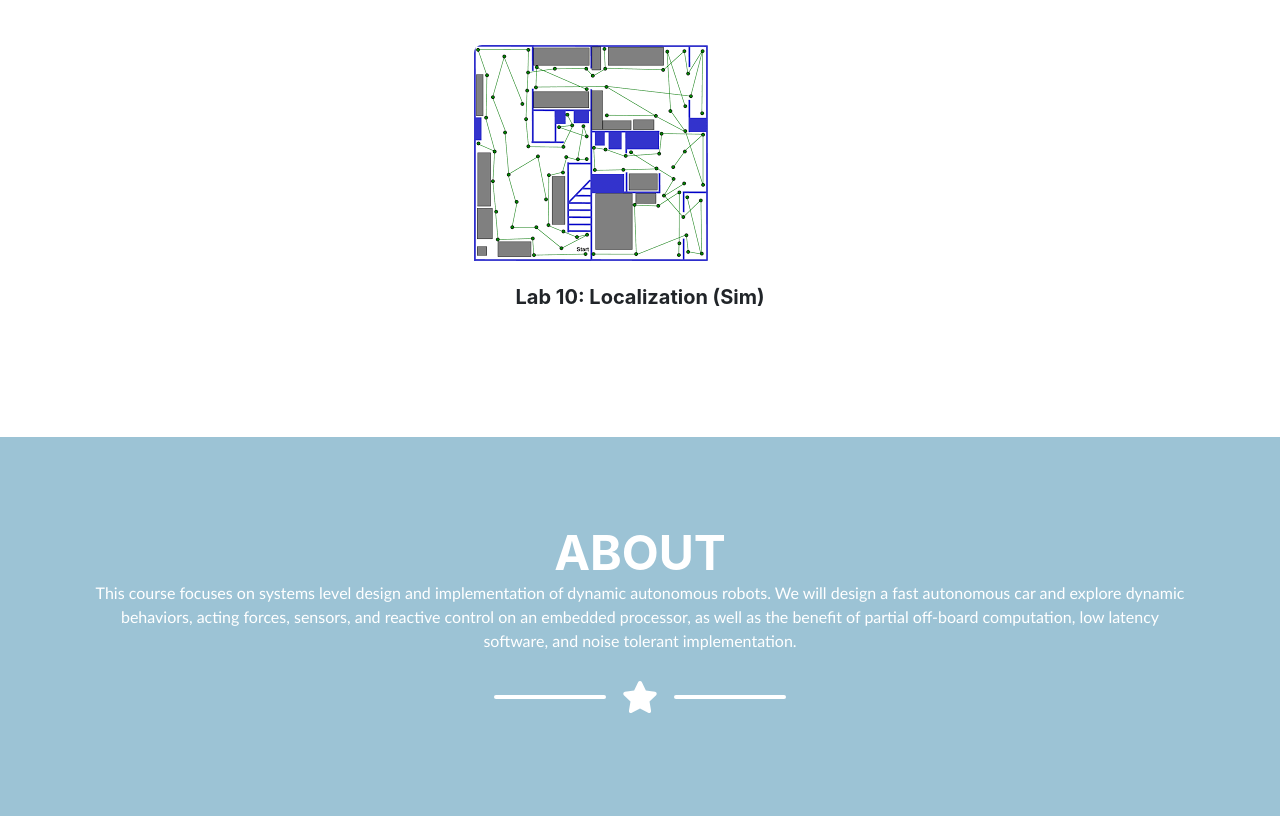
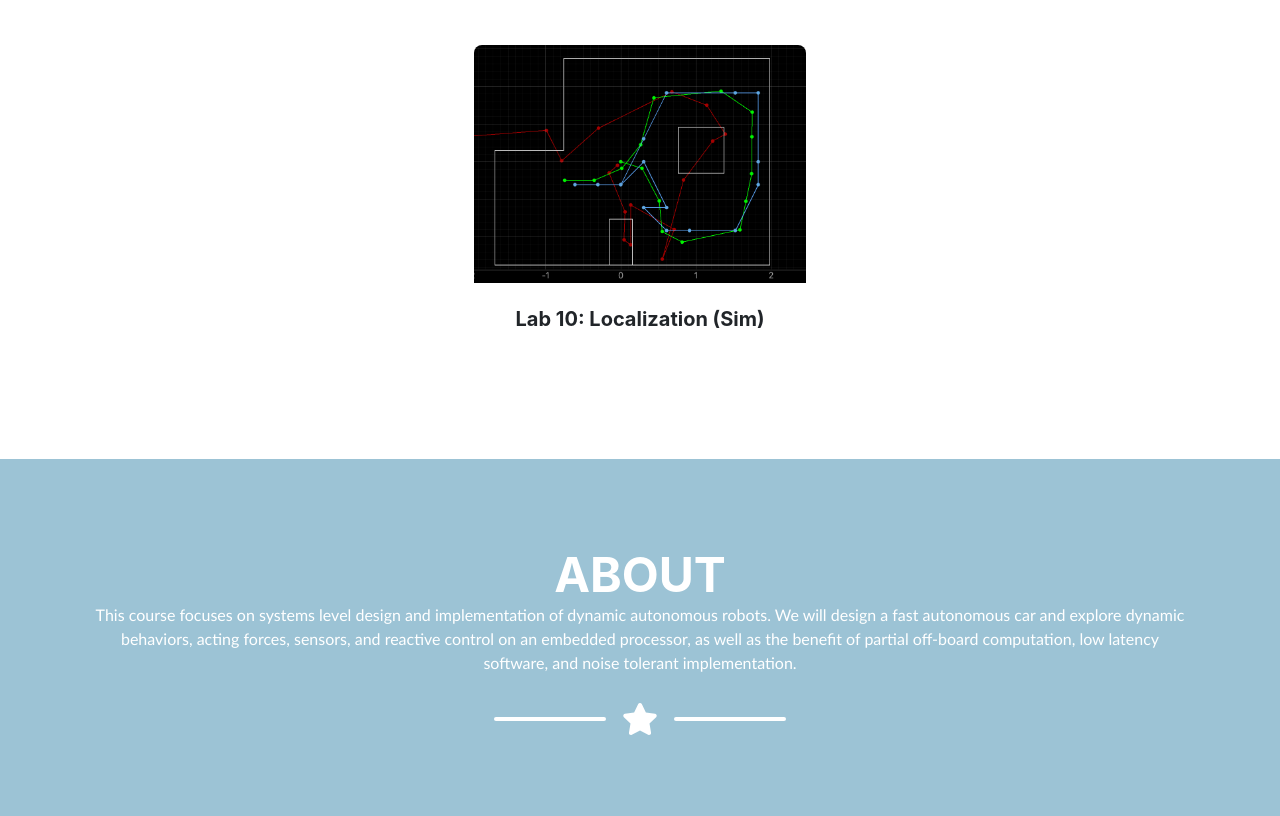
Before and after one commit to Yixin-Zang/ECE5160Lab, a plain HTML site: page index.html in a window 1280 px wide. Shown: the part 2079-2895 px from the top of the page. Drawn offline with nearby package versions, Linux system fonts and the light colour scheme; a web font is replaced by a local one.

Commit message:
update icon

```diff
--- a/index.html
+++ b/index.html
@@ -171,7 +171,7 @@ Control, and Robotics</p>
                         <div class="portfolio-item mx-auto" data-toggle="modal" data-target="#portfolioModal9">
                             <div class="portfolio-item-caption d-flex align-items-center justify-content-center h-100 w-100">
                                 <div class="portfolio-item-caption-content text-center text-white"><i class="fas fa-plus fa-3x"></i></div>
-                            </div><img class="img-fluid" src="assets/img/portfolio/mapping icon.png" alt="Lab 10"/>
+                            </div><img class="img-fluid" src="assets/img/portfolio/lab10 icon.png" alt="Lab 10"/>
                             <br>
                             <br>
                             <h5 class = "text-center">Lab 10: Localization (Sim)</h5>
```
Also changed, not shown: assets/img/portfolio/lab10 icon.png (renamed from assets/img/portfolio/Screenshot 2024-04-22 at 09.18.44.png), 1 other file.
